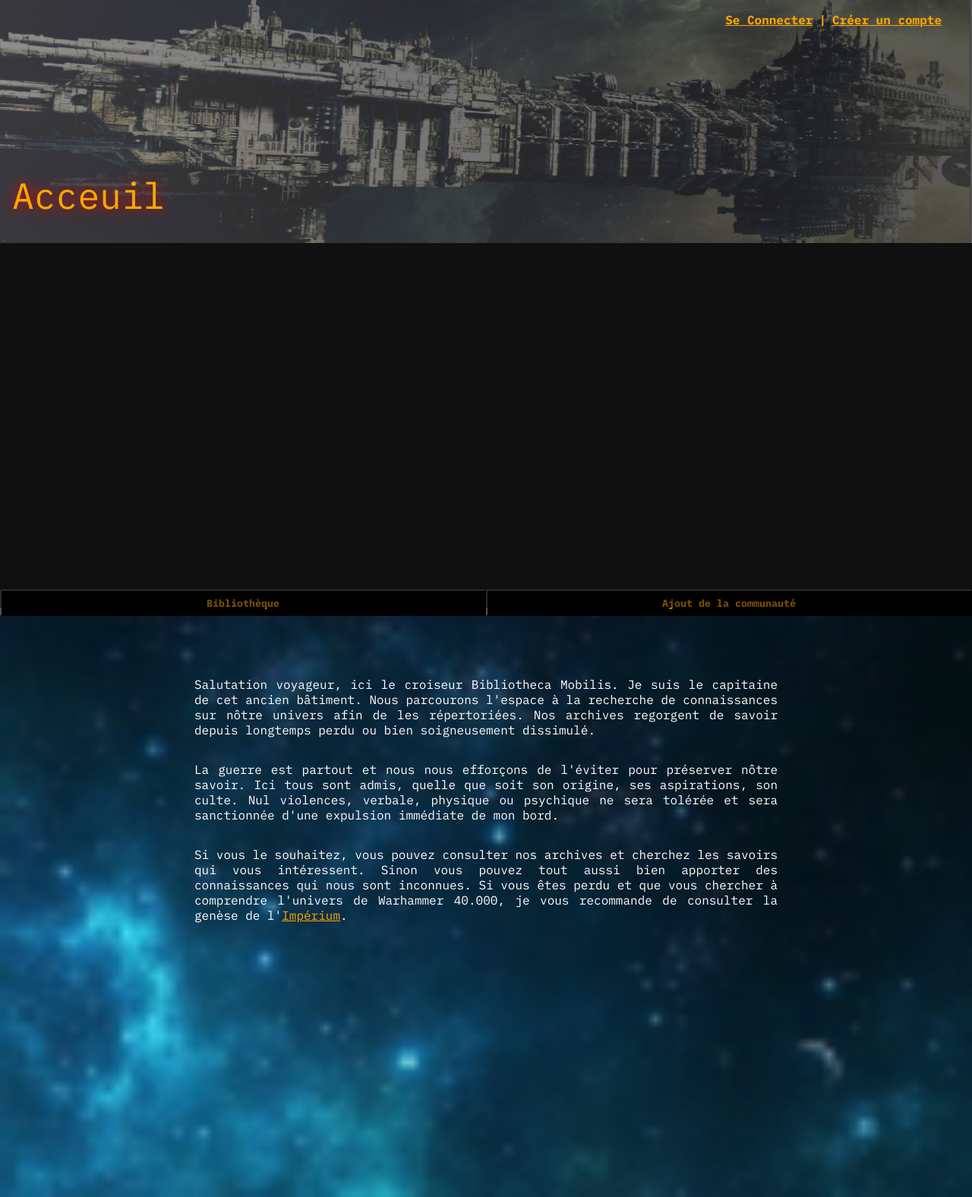
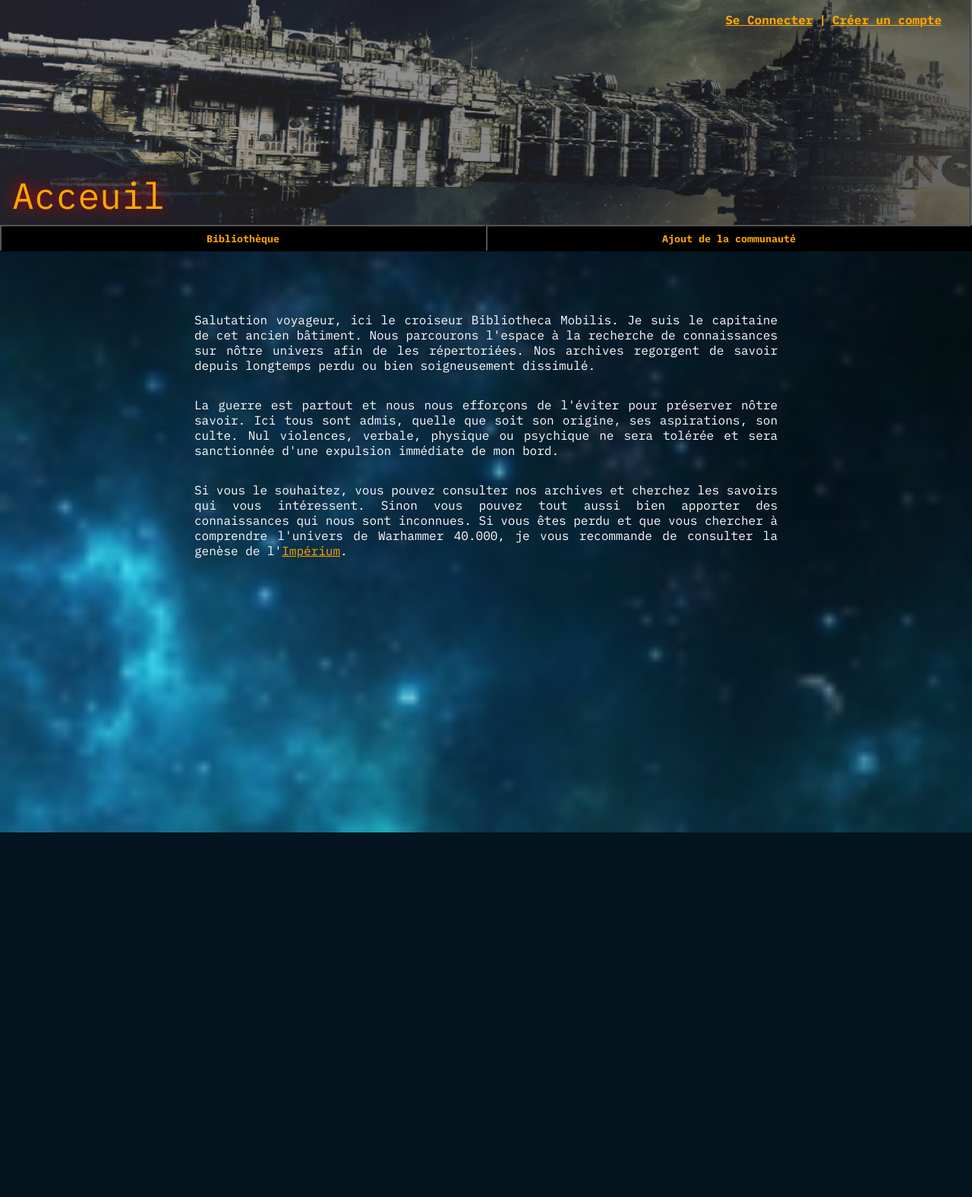
Before and after one commit to Alpharius61/Bibliotheca-mobilis, a Django app: page / in a window 1280 px wide. Shown: the whole page at 76% size. After the commit the page ends 1096 px from the top, so only its background shows below. Run offline with Django 4.2, Linux system fonts and the light colour scheme.

Commit message:
Css refactory

```diff
--- a/P3 Django/bibliotheca_mobilis/main/static/main/style.css
+++ b/P3 Django/bibliotheca_mobilis/main/static/main/style.css
@@ -14,17 +14,6 @@ body {
   font-family: "IBM Plex Mono", monospace;
   height: 100%;
   background-color: #202020;
-}
-
-.test {
-  height: 100%;
-  display: -webkit-box;
-  display: -ms-flexbox;
-  display: flex;
-  -webkit-box-orient: vertical;
-  -webkit-box-direction: normal;
-      -ms-flex-flow: column;
-          flex-flow: column;
 }
 
 .title {
@@ -66,31 +55,20 @@ body {
   background: url("./Cruser.jpg");
   background-position: top 30% right 0%;
   background-size: cover;
-  z-index: 0;
 }
 
 .container2 {
   background: url("./Font-Space.png");
   background-size: cover;
-  z-index: 0;
-  margin: 0;
   height: 100%;
 }
 
-.background::after {
-  content: "";
-  position: absolute;
-  top: 0;
-  left: 0;
-  width: 100%;
-  height: 100%;
-  background-color: rgba(0, 0, 0, 0.5);
-  z-index: -1;
+.background {
+  background: -webkit-gradient(linear, left top, right top, from(rgba(73, 73, 73, 0.438)), color-stop(50%), to(rgba(29, 29, 29, 0.685)));
+  background: linear-gradient(0.25turn, rgba(73, 73, 73, 0.438), 50%, rgba(29, 29, 29, 0.685));
 }
 
 .topPictures {
-  background: -webkit-gradient(linear, left top, right top, from(rgba(184, 184, 184, 0.3)), color-stop(50%), to(rgba(49, 49, 49, 0.5)));
-  background: linear-gradient(0.25turn, rgba(184, 184, 184, 0.3), 50%, rgba(49, 49, 49, 0.5));
   height: 40vh;
   display: -webkit-box;
   display: -ms-flexbox;
--- a/P3 Django/bibliotheca_mobilis/main/static/main/style.scss
+++ b/P3 Django/bibliotheca_mobilis/main/static/main/style.scss
@@ -17,11 +17,7 @@ body {
     background-color: rgb(32, 32, 32);
 }
 
-.test{
-    height: 100%;
-    display: flex;
-    flex-flow: column;
-}
+
 
 .title {
     color: rgb(255, 166, 0);
@@ -56,33 +52,19 @@ body {
     background: url("./Cruser.jpg");
     background-position: top 30% right 0%;
     background-size: cover;
-    z-index: 0;
 }
 
 .container2 {
     background: url("./Font-Space.png");
     background-size: cover;
-    z-index: 0;
-    margin : 0;
-    // flex-grow: 1;
     height: 100%;
 }
 
 .background {
-    &::after {
-        content: "";
-        position: absolute;
-        top: 0;
-        left: 0;
-        width: 100%;
-        height: 100%;
-        background-color: rgba(0, 0, 0, 0.5);
-        z-index: -1;
-    }
+    background: linear-gradient(.25turn, rgba(73, 73, 73, 0.438), 50%, rgba(29, 29, 29, 0.685));
 }
 
 .topPictures {
-    background: linear-gradient(.25turn, rgba(184, 184, 184, 0.3), 50%, rgba(49, 49, 49, 0.5));
     height: 40vh;
     display: flex;
     justify-content: space-between;
@@ -223,5 +205,4 @@ button[type="submit"]{
     border: none;
     color: white;
     border-radius: 12px;
-
 }
--- a/P3 Django/bibliotheca_mobilis/main/templates/main/_base.html
+++ b/P3 Django/bibliotheca_mobilis/main/templates/main/_base.html
@@ -13,7 +13,7 @@
 
 <body>
     <!-- Containe the background pictures -->
-    <div class='test'>
+
     <div class="container">
         <!-- Creat a black filter between the picture and the screen to darkening the background-->
         <div class="background">
@@ -22,22 +22,20 @@
                     {% block title %}{% endblock title %}
                 </h1>
                 <nav>
-
                     <ul class="connection">
                         {% if user.is_authenticated%}
-                            <li>
-                                <a href class='userConnection'>{{user.username}}</a>
+                        <li class='userConnection'>
+                            <a href={% url 'logout'%} class='userConnection'> Se déconnecter</a>
                         </li>
+
 
                         <li class='userConnection'>
                             |
                         </li>
 
-                            <li class='userConnection'>
-                                <a href={% url 'logout'%} class='userConnection'> Se déconnecter</a>
+                        <li>
+                            <a href class='userConnection'>{{user.username}}</a>
                         </li>
-
-
                         {% else %}
                         <li>
                             <a href="{% url 'accountCreation' %}" class="userConnection">Créer un compte</a>
@@ -53,7 +51,7 @@
             </div>
         </div>
     </div>
-    </div>
+
 
     <div class="container2">
         <div class="space">
```
Also changed, not shown: 1 other file. Lines whose indentation alone changed are shown as unchanged.
